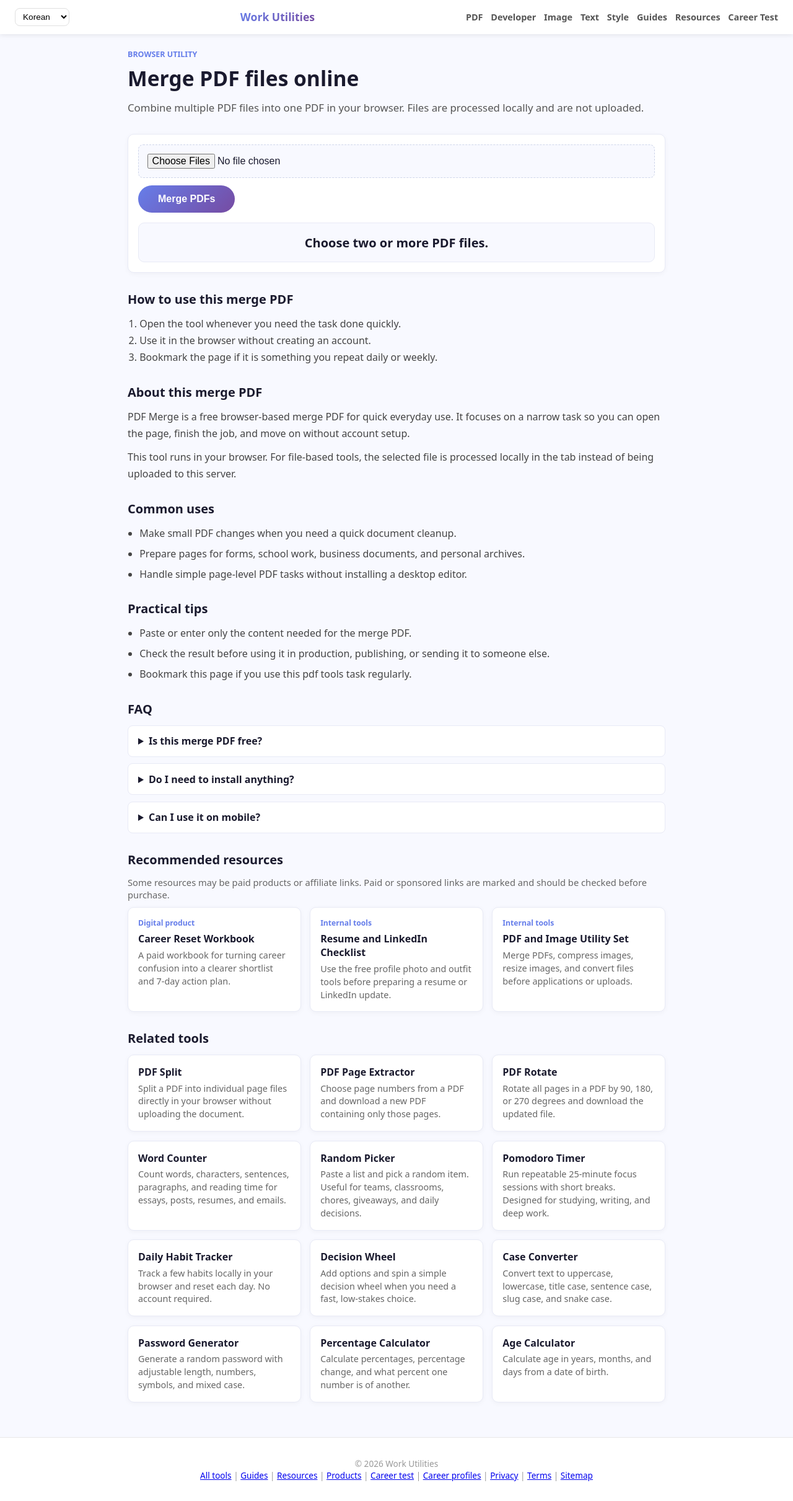
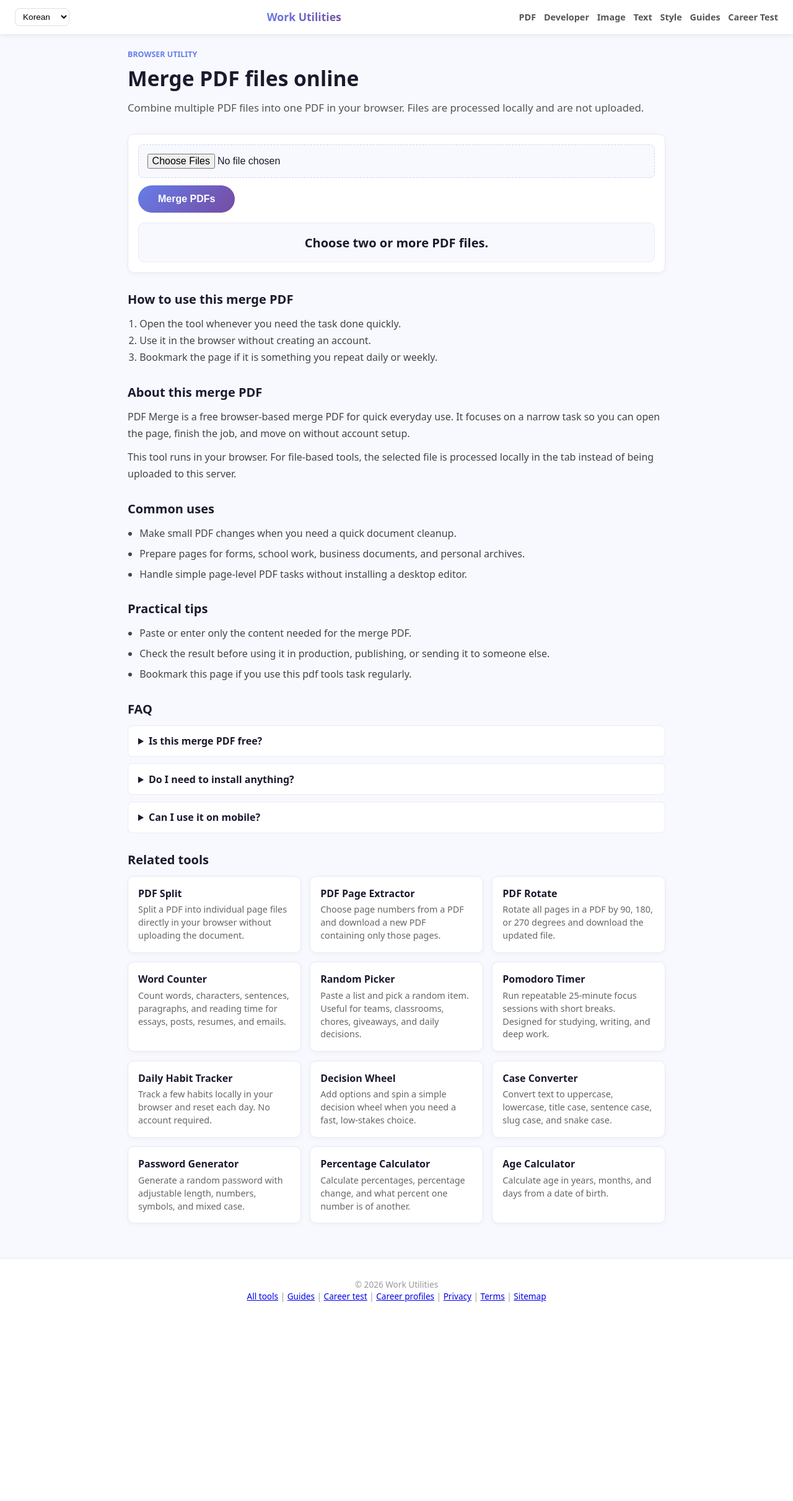
Before and after one commit to seunghochoi2018/jinro-assessment, a Flask app: page /tools/pdf-merge in a window 1280 px wide. Shown: the whole page at 62% size. After the commit the page ends 2100 px from the top, so only its background shows below. Run offline with Flask 3, Linux system fonts and the light colour scheme; the visitor is signed in with stand-in values (Sample User, id 1); data comes from the database, SQL or seed files in the repository; some libraries are stand-ins or nearby versions.

Commit message:
Refocus site on free utility content

```diff
--- a/app_flask.py
+++ b/app_flask.py
@@ -1272,9 +1272,6 @@ ADSENSE_ALLOWED_ENDPOINTS = {
     "tool_page",
     "blog_index",
     "blog_post",
-    "resources_page",
-    "products_index",
-    "product_page",
     "careers_index",
     "career_detail",
 }
@@ -1283,6 +1280,9 @@ NOINDEX_ENDPOINTS = {
     "admin_analytics",
     "admin_analytics_json",
     "download_report",
+    "product_page",
+    "products_index",
+    "resources_page",
     "result",
     "survey",
     "survey_post",
@@ -2417,7 +2417,6 @@ def tool_page(slug):
         tool=tool,
         tool_content=_tool_seo_content(slug, tool),
         related_tools=_tool_related(slug),
-        recommended_resources=_resources_for_context(),
         meta_title=f"{tool['title']} | Free Browser Utility",
         meta_description=tool["description"],
         canonical_url=_canonical_url(f"/tools/{slug}"),
@@ -2451,7 +2450,6 @@ def blog_post(slug):
         post=post,
         tool=tool,
         related_tools=_blog_related_tools(post),
-        recommended_resources=_resources_for_context(),
         meta_title=f"{post['title']} | Utility Guide",
         meta_description=post["description"],
         canonical_url=_canonical_url(f"/blog/{slug}"),
@@ -3007,8 +3005,7 @@ def feed_xml():
 
 @app.route("/sitemap.xml")
 def sitemap_xml():
-    paths = ["/", "/blog", "/feed.xml", "/resources", "/products", "/info", "/careers", "/privacy", "/terms"]
-    paths.extend(f"/products/{slug}" for slug in DIGITAL_PRODUCTS)
+    paths = ["/", "/blog", "/feed.xml", "/info", "/careers", "/privacy", "/terms"]
     paths.extend(f"/tools/category/{slug}" for slug in TOOL_CATEGORIES)
     paths.extend(f"/tools/{slug}" for slug in DAILY_TOOLS)
     paths.extend(f"/blog/{slug}" for slug in _published_blog_posts())
@@ -3025,10 +3022,6 @@ def sitemap_xml():
             return "weekly", "0.9"
         if path == "/blog":
             return "daily", "0.9"
-        if path in {"/resources", "/products"}:
-            return "weekly", "0.8"
-        if path.startswith("/products/"):
-            return "monthly", "0.8"
         if path.startswith("/blog/"):
             return "weekly", "0.8"
         if path.startswith("/tools/category/"):
--- a/templates/base.html
+++ b/templates/base.html
@@ -65,7 +65,6 @@ height="0" width="0" style="display:none;visibility:hidden"></iframe></noscript>
     <a href="/tools/category/text">Text</a>
     <a href="/tools/category/style">Style</a>
     <a href="/blog">Guides</a>
-    <a href="/resources">Resources</a>
     <a href="/info">Career Test</a>
   </nav>
 </header>
@@ -84,7 +83,7 @@ height="0" width="0" style="display:none;visibility:hidden"></iframe></noscript>
 
 <footer class="site-footer">
   <p>&copy; 2026 Work Utilities</p>
-  <p><a href="/tools">All tools</a> <span> | </span> <a href="/blog">Guides</a> <span> | </span> <a href="/resources">Resources</a> <span> | </span> <a href="/products">Products</a> <span> | </span> <a href="/info">Career test</a> <span> | </span> <a href="/careers">Career profiles</a> <span> | </span> <a href="/privacy">Privacy</a> <span> | </span> <a href="/terms">Terms</a> <span> | </span> <a href="/sitemap.xml">Sitemap</a></p>
+  <p><a href="/tools">All tools</a> <span> | </span> <a href="/blog">Guides</a> <span> | </span> <a href="/info">Career test</a> <span> | </span> <a href="/careers">Career profiles</a> <span> | </span> <a href="/privacy">Privacy</a> <span> | </span> <a href="/terms">Terms</a> <span> | </span> <a href="/sitemap.xml">Sitemap</a></p>
 </footer>
 <script src="{{ url_for('static', filename='app.js') }}"></script>
 </body>
--- a/templates/tool_page.html
+++ b/templates/tool_page.html
@@ -473,22 +473,6 @@
       {% endfor %}
     </div>
   </section>
-
-  {% if recommended_resources %}
-  <section>
-    <h2>Recommended resources</h2>
-    <p class="analytics-note">Some resources may be paid products or affiliate links. Paid or sponsored links are marked and should be checked before purchase.</p>
-    <div class="link-grid">
-      {% for item in recommended_resources %}
-      <a class="info-card" href="{{ item.url }}" data-track="click_tool_resource" {% if item.affiliate %}rel="nofollow sponsored"{% endif %}>
-        <span class="card-kicker">{{ item.category }}{% if item.affiliate %} affiliate{% endif %}</span>
-        <strong>{{ item.title }}</strong>
-        <span>{{ item.description }}</span>
-      </a>
-      {% endfor %}
-    </div>
-  </section>
-  {% endif %}
 
   <section>
     <h2>Related tools</h2>
```
Also changed, not shown: templates/blog_post.html (+0 -16 lines), templates/tools_index.html (+0 -8 lines).
